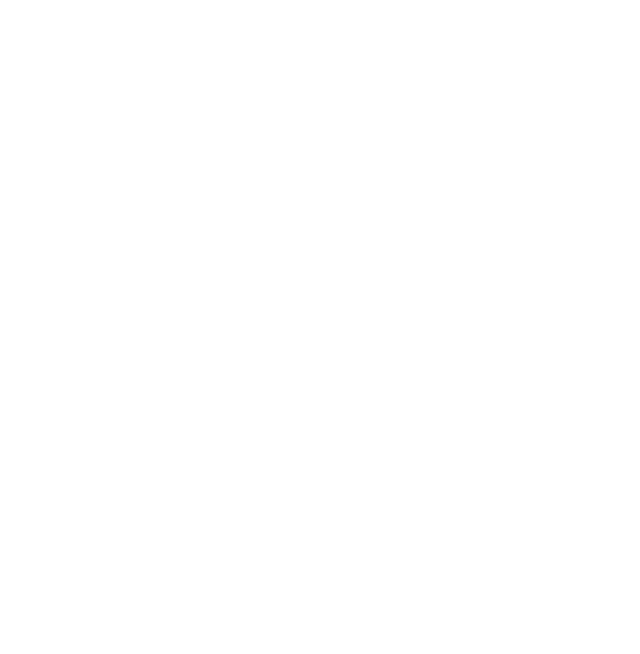
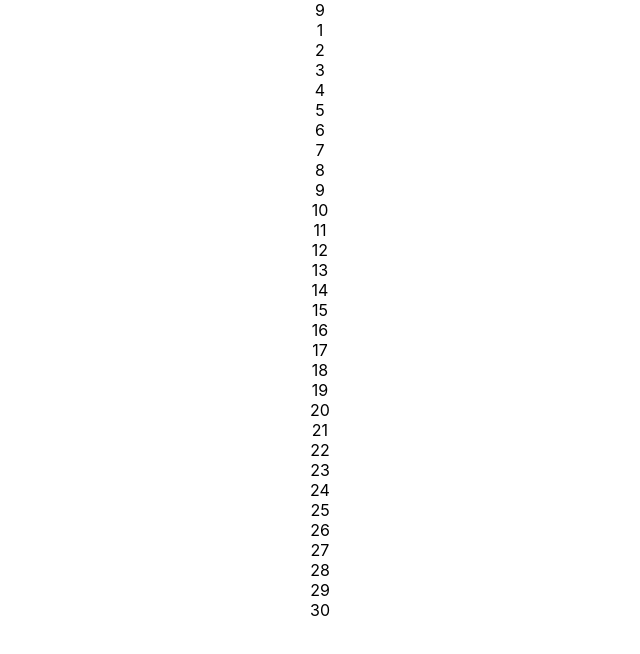
Before and after one commit to yarqr/homework-planner, a React (Create React App) app in the folder frontend/: page /calendar in a window 1280 px wide. Shown: the top 654 px of the page, without its empty margins (320-960 px from the left). Built offline with nearby package versions, Linux system fonts and the light colour scheme.

Commit message:
feat: calendar page structure

```diff
--- a/frontend/src/Components/AuthWindow.tsx
+++ b/frontend/src/Components/AuthWindow/AuthWindow.tsx
@@ -1,5 +1,5 @@
 import React, {FC, useState} from "react";
-import { InputField } from "../UI/InputField/InputField";
+import { InputField } from "../../UI/InputField/InputField";
 import axios from "axios";
 
 interface Props {
--- /dev/null
+++ b/frontend/src/Components/Calendar/Calendar.tsx
@@ -0,0 +1,46 @@
+import React, { FC, useState, useEffect } from "react";
+import './Calendar.css';
+
+interface CalendarDay {
+  date: number;
+  isCurrent: boolean;
+  fullDate?: Date;
+}
+
+enum MonthNames {
+  JAN = "январь",
+  FEB = "февраль",
+  MAR = "март",
+  APR = "апрель",
+  MAY = "май",
+  JUN = "июнь",
+  JUL = "июль",
+  AUG = "август",
+  SEP = "сентябрь",
+  OCT = "октябрь",
+  NOV = "ноябрь",
+  DEC = "декабрь"
+}
+
+export const Calendar = () => {
+
+    let date = new Date();
+    let [currMonth, setMonth] = useState(date.getMonth() + 1);
+    let monthStart = new Date(date.getFullYear(), date.getMonth(), 1)
+    let monthEnd = new Date(date.getFullYear(), date.getMonth() + 1, 0)
+    let currMonthDays = [];
+
+    for (let i = monthStart.getDate(); i <= monthEnd.getDate(); i++) {
+      let day = {
+        date : new Date(date.getFullYear(), date.getMonth(), i)
+      }
+      currMonthDays.push(day)
+    }
+
+    return (
+        <>
+          <div>{currMonth}</div>
+          {currMonthDays.map(el => <div>{el.date.getDate()}</div>)}
+        </>
+    );
+};
--- a/frontend/src/Pages/PageAuth.tsx
+++ b/frontend/src/Pages/PageAuth.tsx
@@ -1,6 +1,6 @@
 import React from "react";
 import { useNavigate } from "react-router";
-import { AuthWindow } from "../Components/AuthWindow";
+import { AuthWindow } from "../Components/AuthWindow/AuthWindow";
 
 export const PageAuth = () => {
     let navigate = useNavigate()
--- a/frontend/src/Pages/PageCalendar.tsx
+++ b/frontend/src/Pages/PageCalendar.tsx
@@ -1,5 +1,8 @@
 import React from "react";
+import { Calendar } from "../Components/Calendar/Calendar";
 
 export const PageCalendar = () => {
-    return <></>
+    return <>
+    <Calendar/>
+    </>
 }
--- a/frontend/src/Service/axiosService.ts
+++ b/frontend/src/Service/axiosService.ts
@@ -1,4 +1,4 @@
-export const base : string = "`http://127.0.0.1:8000/api/"
+export const base : string = "http://127.0.0.1:8000/api/"
 
 export enum Endpoints {
     AUTH_REG = "post/register",
```
Also changed, not shown: frontend/src/Components/Calendar/Calendar.css (added).
